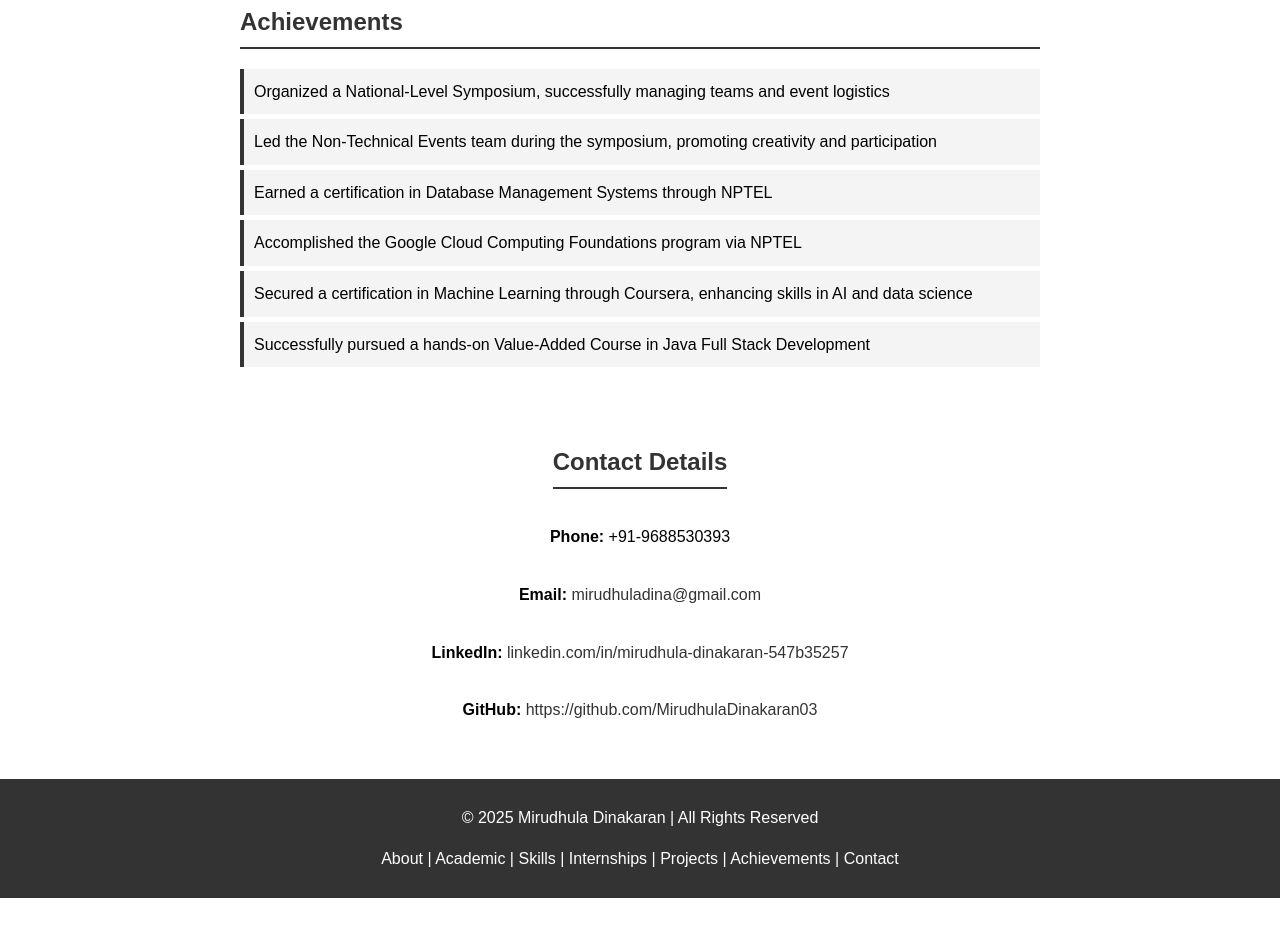
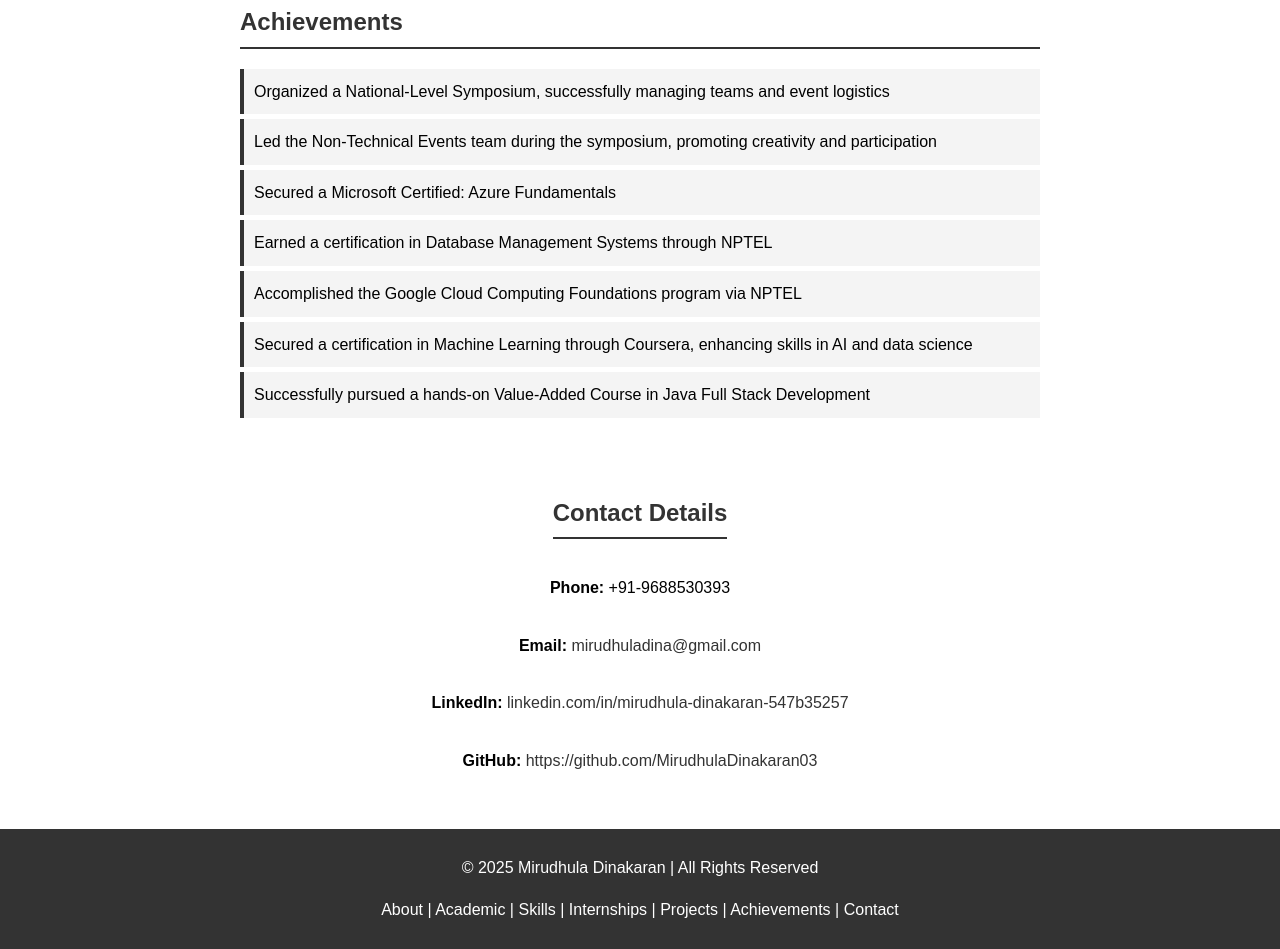
Before and after one commit to MirudhulaDinakaran03/My-Portfolio, a plain HTML site: page index.html in a window 1280 px wide. Shown: the part 2510-3459 px from the top of the page. Before the commit the page ends 3408 px from the top, so only its background shows below. Drawn offline with Linux system fonts and the light colour scheme.

Commit message:
Update index.html

```diff
--- a/index.html
+++ b/index.html
@@ -164,6 +164,7 @@
       <ul>
         <li>Organized a National-Level Symposium, successfully managing teams and event logistics</li>
         <li>Led the Non-Technical Events team during the symposium, promoting creativity and participation</li>
+        <li>Secured a Microsoft Certified: Azure Fundamentals</li>
         <li>Earned a certification in Database Management Systems through NPTEL</li>
         <li>Accomplished the Google Cloud Computing Foundations program via NPTEL</li>
         <li>Secured a certification in Machine Learning through Coursera, enhancing skills in AI and data science</li>
```
